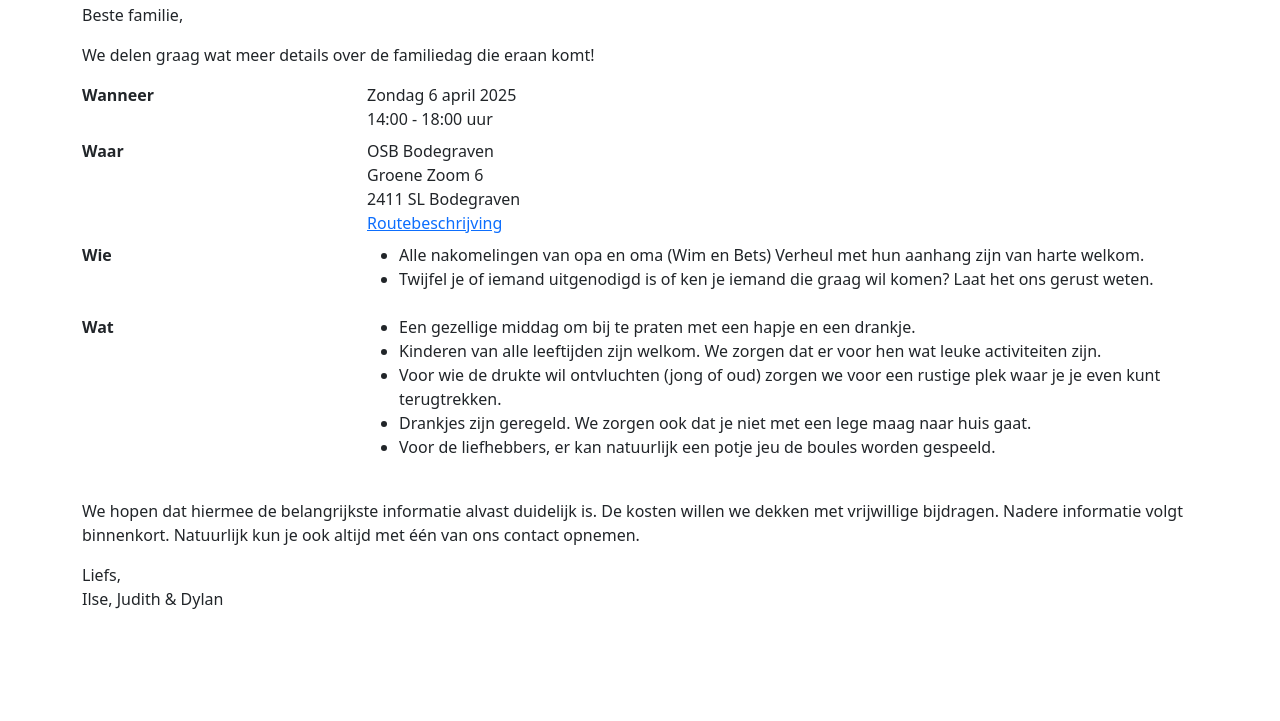
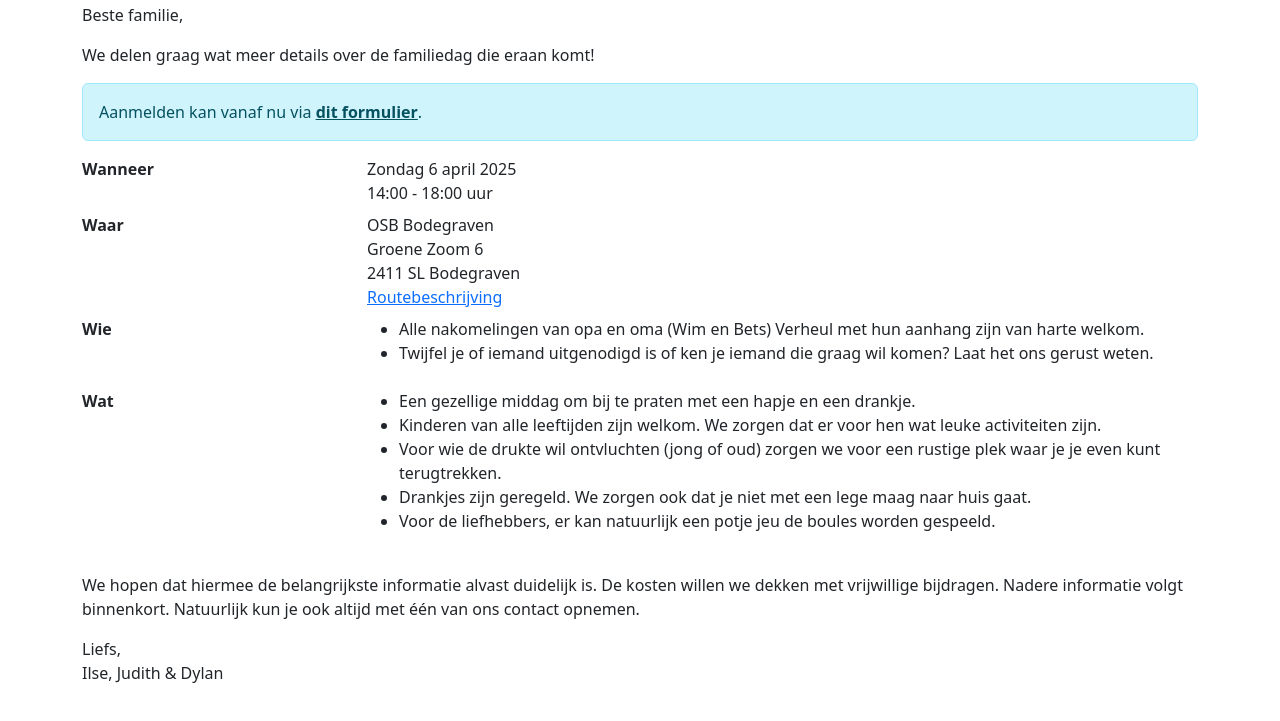
Before and after one commit to corijna/corijna.nl, a plain HTML site: page familiedag2025/index.html in a window 1280 px wide. Shown: the part 53-774 px from the top of the page. Drawn offline with nearby package versions, Linux system fonts and the light colour scheme.

Commit message:
Aanmelden mogelijk

```diff
--- a/familiedag2025/index.html
+++ b/familiedag2025/index.html
@@ -15,6 +15,10 @@
 
         <p>Beste familie,</p>
         <p>We delen graag wat meer details over de familiedag die eraan komt!</p>
+
+        <div class="alert alert-info" role="alert">
+          Aanmelden kan vanaf nu via <a href="https://forms.gle/N5iDJRNQz89pcsW77" target="_blank" class="alert-link">dit formulier</a>.
+        </div>
 
         <dl class="row">
 
```
